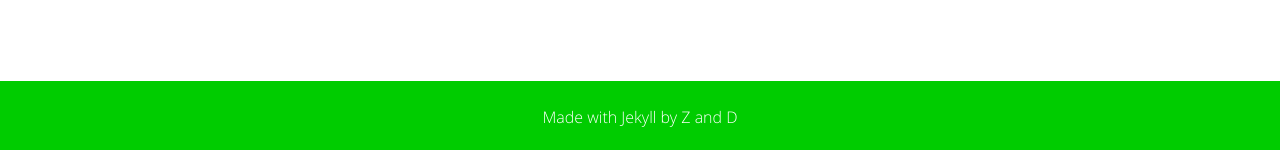
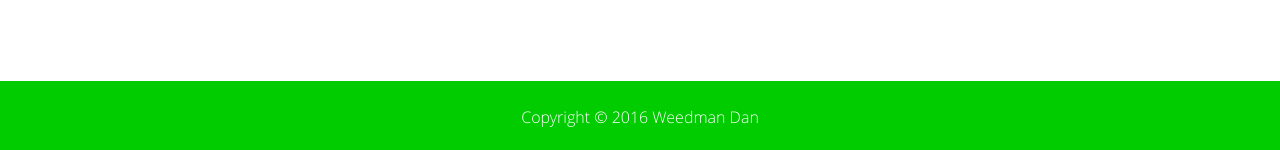
Before and after one commit to weedmandan/weedmandan.github.io, a Jekyll site: the page built from index.html, in a window 1280 px wide. Shown: the part 1594-1744 px from the top of the page. Built offline with Jekyll 4.4.1, drawn with Linux system fonts in a browser that asks for light colours.

Commit message:
Update footer

```diff
--- a/_includes/footer.html
+++ b/_includes/footer.html
@@ -1,4 +1,4 @@
 <footer>
-    <p>Made with <a href="http://jekyllrb.com/" target="_blank">Jekyll</a> by Z and D</p>
+    <p>Copyright &copy; 2016 Weedman Dan</p>
 </footer>
 <script src="{{ "/assets/js/main.js" | prepend: site.baseurl }}"></script>
```
